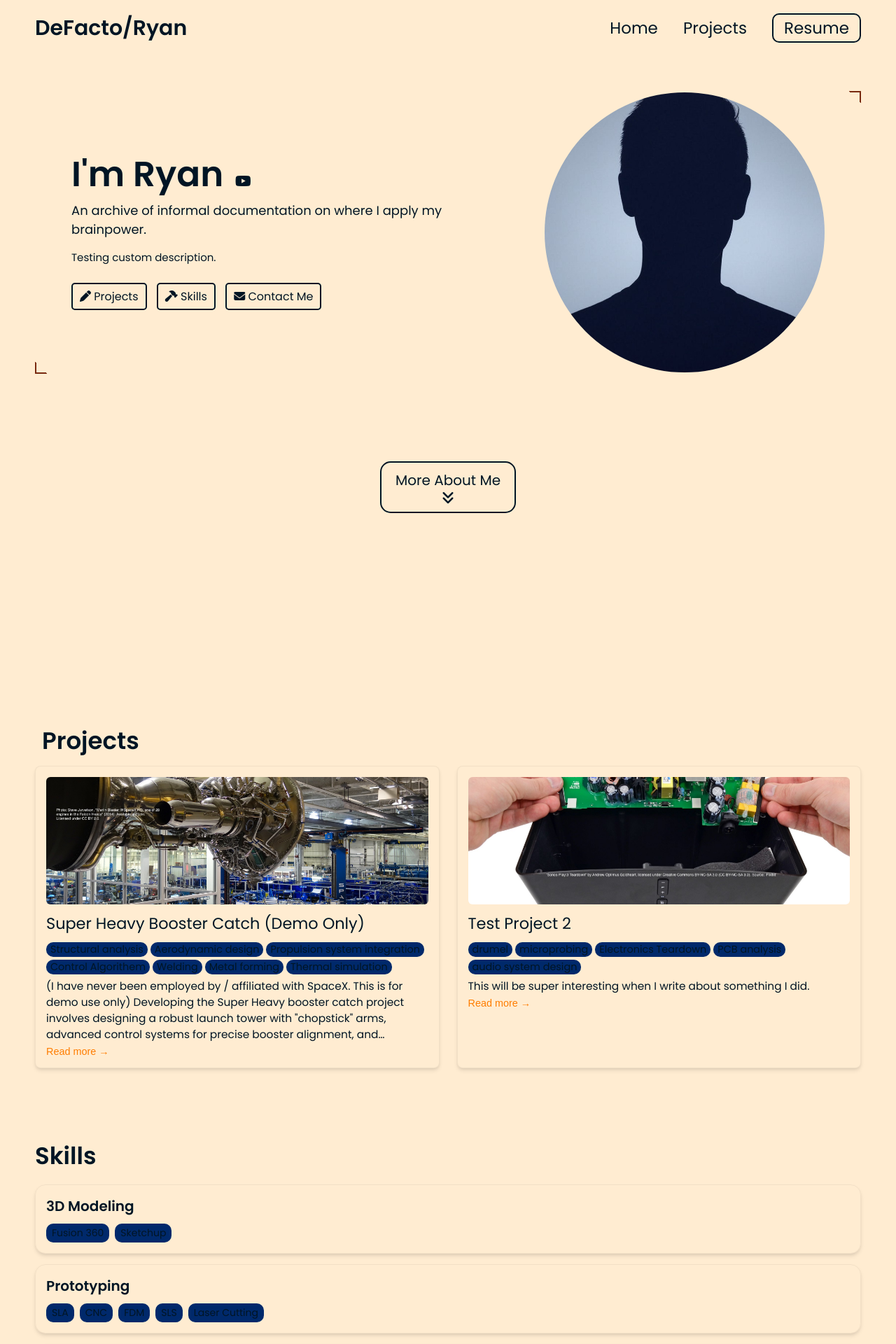
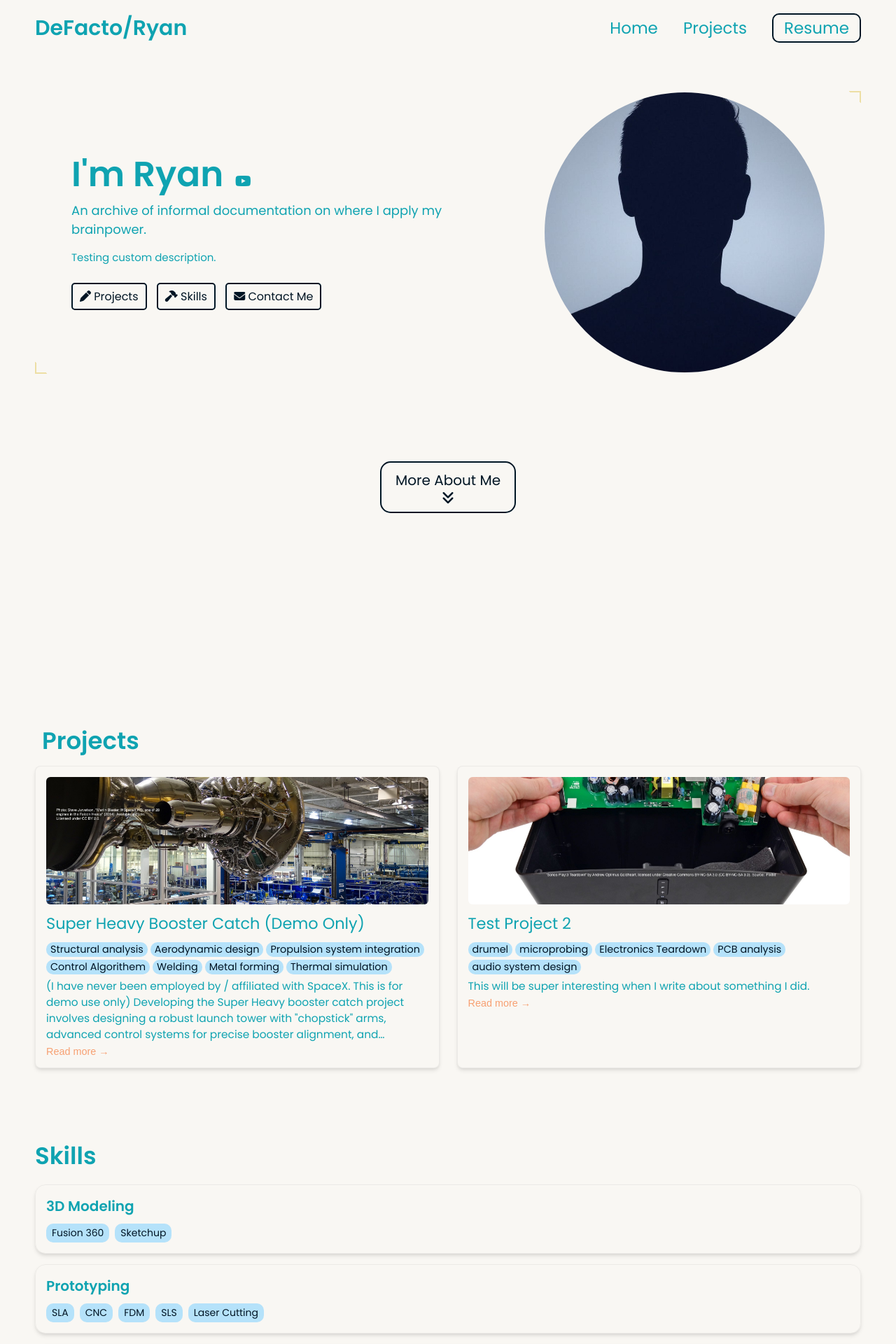
Before and after one commit to DefactoRyan/DefactoRyan.github.io, a Jekyll site: the page built from index.html, in a window 1280 px wide. Shown: the top 1920 px of the page at 70% size. Built offline with Jekyll 4.4.1, drawn with Linux system fonts in a browser that asks for light colours.

Commit message:
Update _config.yml

```diff
--- a/_config.yml
+++ b/_config.yml
@@ -80,12 +80,12 @@ formspree-key:   https://formspree.io/f/xgvzqbbw
 
 # Active theme (Updatethis to switch themes). Make sure to keep the indentation the samne.
 colors: # this is the basic theme
-  text: "#001524" #Dark Teal
-  border: "#78290f" #brown
+  text: "#0fa3b1" #Teal
+  border: "#eddea4" #Beige
   link: "#001524" #Dark Teal
-  highlight: "#ff7d00" #Orange
-  background: "#ffecd1" #Beige
-  light_background: "#00296b" #Dark Blue
+  highlight: "#f7a072" #Salmon
+  background: "#f9f7f3" #Eggshell
+  light_background: "#b5e2fa" #Light Blue
 
 # A few examples.
 basic theme:
```
